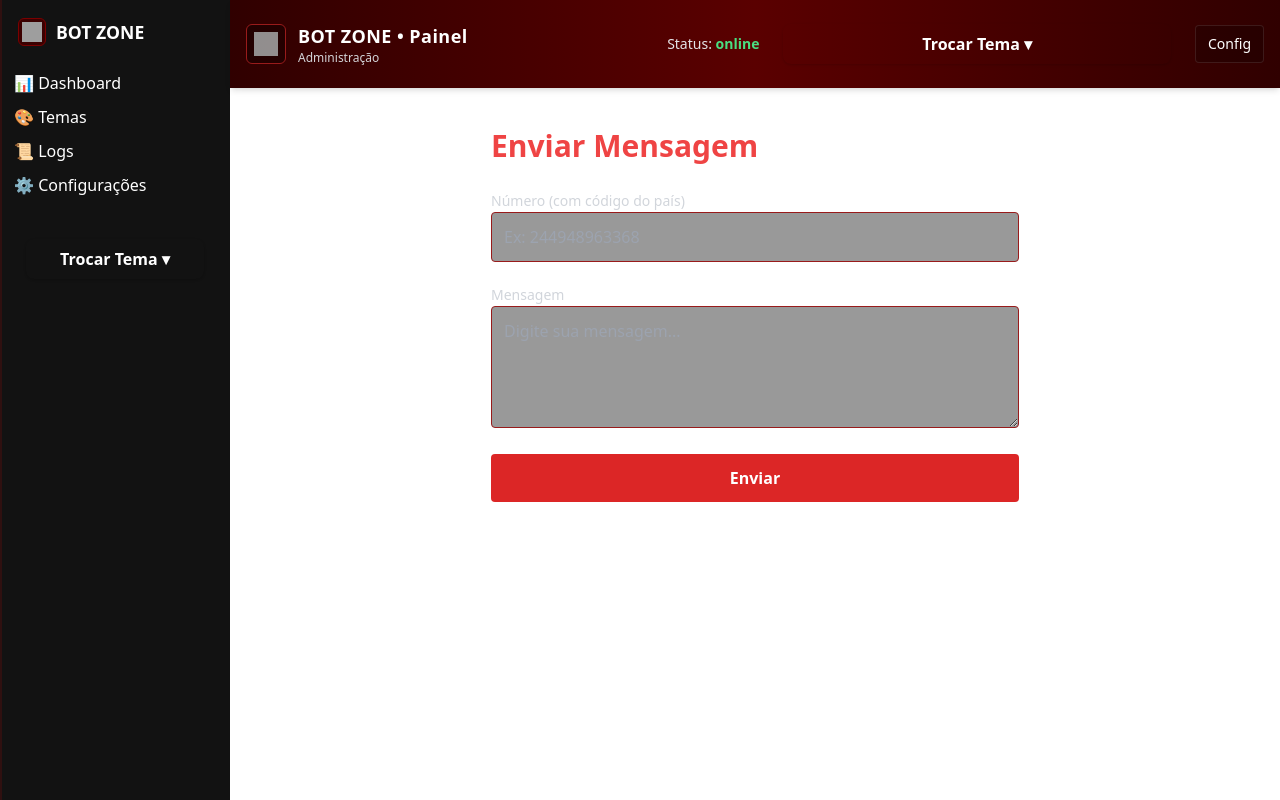
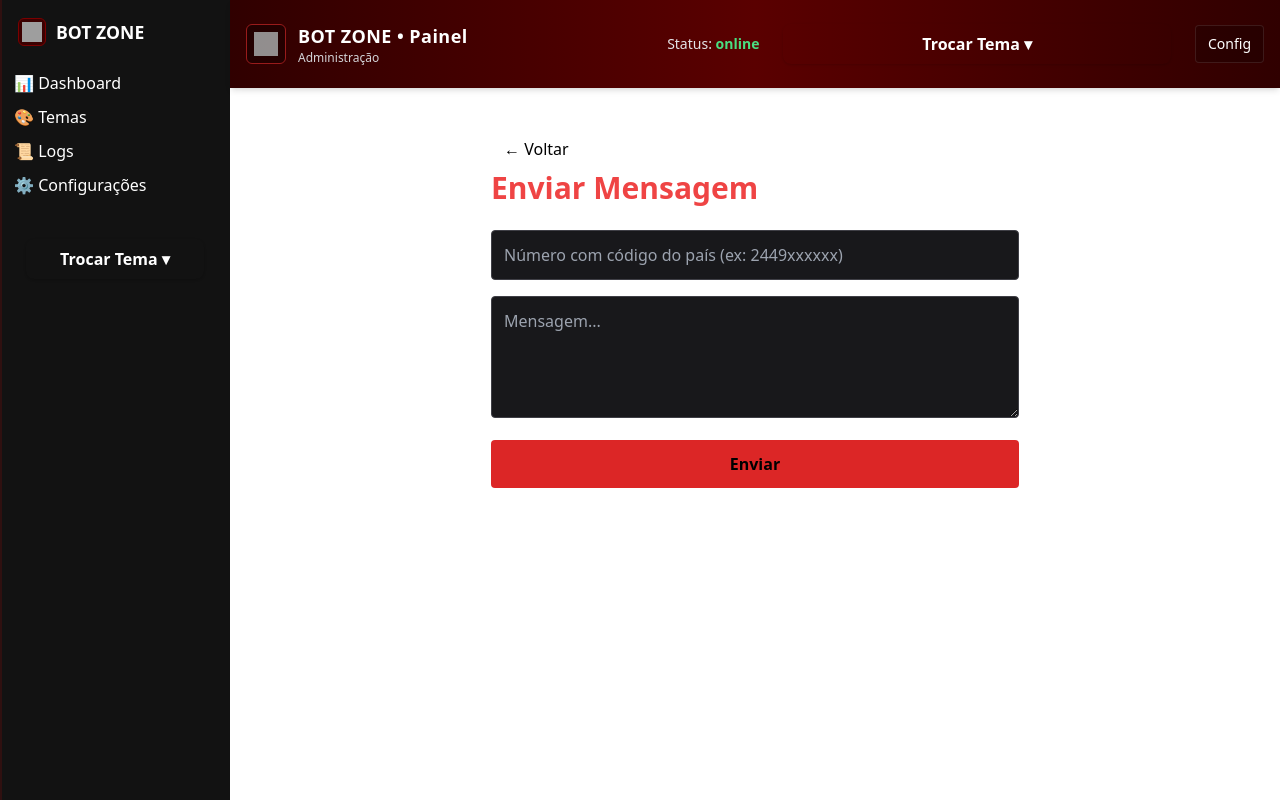
Before and after one commit to rubensilver/uchiha-site, a Next.js app: page /admin/send in a window 1280 px wide. Built offline with nearby package versions, Linux system fonts and the light colour scheme; grey boxes are pictures that could not be loaded.

Commit message:
Update page.tsx

```diff
--- a/app/admin/send/page.tsx
+++ b/app/admin/send/page.tsx
@@ -1,17 +1,16 @@
 "use client";
 
 import { useState } from "react";
+import BackButton from "@/components/BackButton";
 
 export default function SendPage() {
   const [number, setNumber] = useState("");
   const [message, setMessage] = useState("");
-  const [loading, setLoading] = useState(false);
   const [status, setStatus] = useState("");
 
   const handleSend = async (e: any) => {
     e.preventDefault();
-    setLoading(true);
-    setStatus("");
+    setStatus("Enviando...");
 
     try {
       const res = await fetch("/api/send", {
@@ -23,64 +22,52 @@ export default function SendPage() {
       const data = await res.json();
 
       if (res.ok) {
-        setStatus("✔ Mensagem enviada com sucesso!");
-        setNumber("");
-        setMessage("");
+        setStatus("Mensagem enviada! ✔️");
       } else {
-        setStatus("❌ Erro: " + data.error);
+        setStatus("Erro: " + (data.error || "Falha ao enviar"));
       }
-    } catch (e) {
-      setStatus("❌ Falha ao conectar ao servidor.");
+    } catch (err) {
+      setStatus("Falha ao conectar ao servidor.");
     }
-
-    setLoading(false);
   };
 
   return (
-    <div className="p-6 max-w-xl mx-auto text-white">
-      <h1 className="text-3xl font-bold mb-6 text-red-500">
-        Enviar Mensagem
-      </h1>
+    <main className="p-6 max-w-xl mx-auto">
+      <BackButton />
 
-      <form onSubmit={handleSend} className="space-y-5">
-        <div>
-          <label className="text-sm text-gray-300">Número (com código do país)</label>
+      <h1 className="text-3xl font-bold mb-6 text-red-500">Enviar Mensagem</h1>
+
+      <form onSubmit={handleSend} className="space-y-4">
+
         <input
-            className="w-full p-3 rounded bg-black/40 border border-red-800 focus:ring-2 focus:ring-red-600 outline-none transition"
+          className="w-full p-3 rounded bg-zinc-900 border border-zinc-700"
           type="text"
-            placeholder="Ex: 244948963368"
+          placeholder="Número com código do país (ex: 2449xxxxxx)"
           value={number}
           onChange={(e) => setNumber(e.target.value)}
           required
         />
-        </div>
 
-        <div>
-          <label className="text-sm text-gray-300">Mensagem</label>
         <textarea
-            className="w-full p-3 rounded bg-black/40 border border-red-800 focus:ring-2 focus:ring-red-600 outline-none transition"
+          className="w-full p-3 rounded bg-zinc-900 border border-zinc-700"
+          placeholder="Mensagem..."
           rows={4}
-            placeholder="Digite sua mensagem..."
           value={message}
           onChange={(e) => setMessage(e.target.value)}
           required
         />
-        </div>
 
         <button
+          className="w-full px-4 py-3 rounded bg-red-600 hover:bg-red-700 transition font-semibold"
           type="submit"
-          disabled={loading}
-          className="w-full py-3 rounded bg-red-600 hover:bg-red-700 transition font-semibold disabled:bg-red-900"
         >
-          {loading ? "Enviando..." : "Enviar"}
+          Enviar
         </button>
-      </form>
 
         {status && (
-        <p className="mt-4 text-center text-lg font-medium">
-          {status}
-        </p>
+          <p className="mt-3 text-zinc-300 text-sm">{status}</p>
         )}
-    </div>
+      </form>
+    </main>
   );
 }
```
Lines whose indentation alone changed are shown as unchanged.
